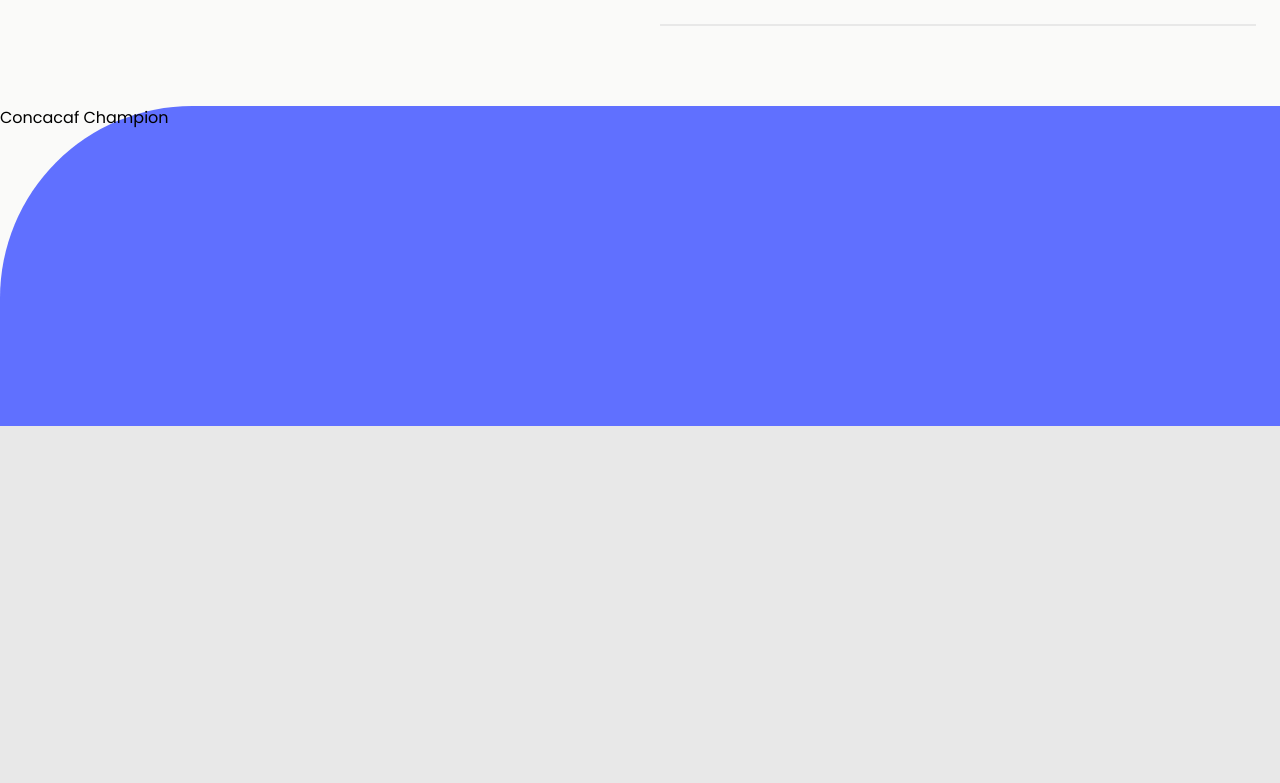
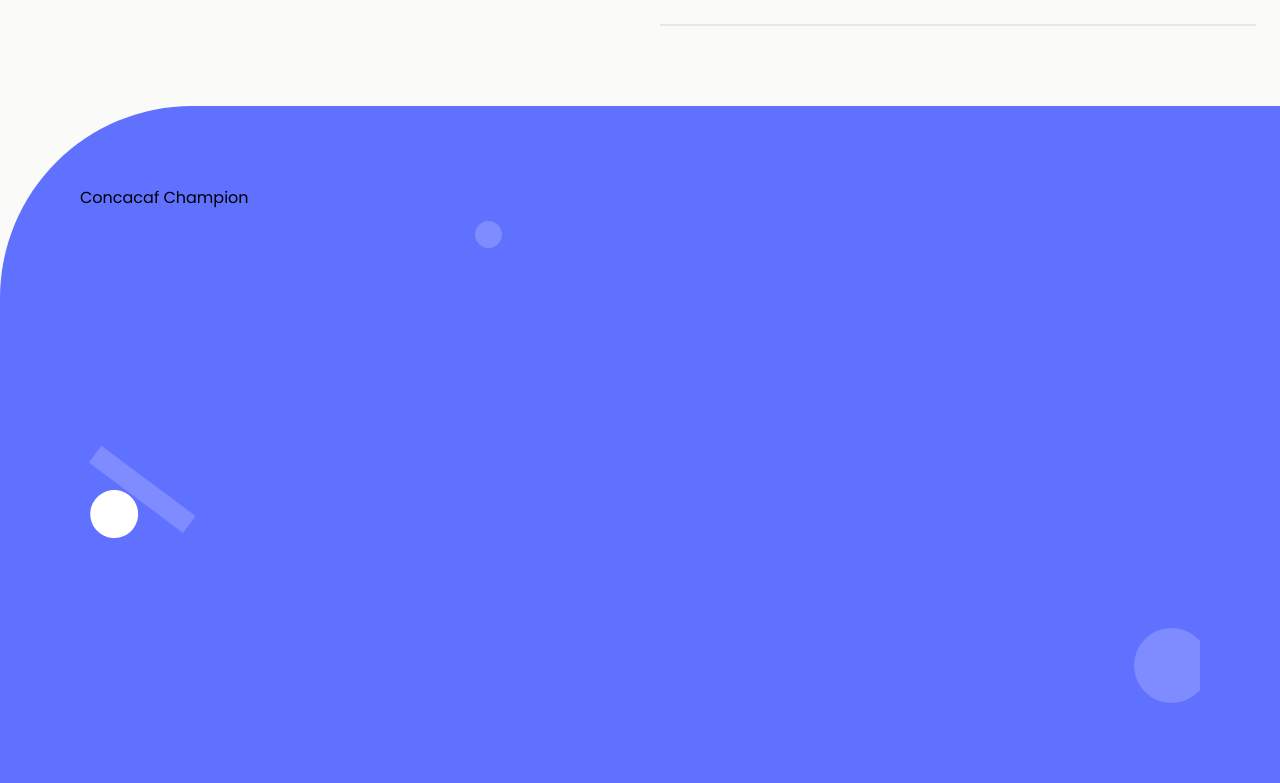
Before and after one commit to AlexRS90/react-portfolio, a React (Create React App) app: page / in a window 1280 px wide. Shown: the part 2937-3720 px from the top of the page. Before the commit the page ends 3363 px from the top, so only its background shows below. Built offline with nearby package versions, Linux system fonts and the light colour scheme.

Commit message:
Add bg classes

```diff
--- a/src/components/Footer.jsx
+++ b/src/components/Footer.jsx
@@ -3,8 +3,10 @@ import React from 'react';
 const Footer = () => {
   const pumas = 'Concacaf Champion';
   return (
-    <footer className="bg-primary rounded-tl-extraLarge h-80">
-      <p>{pumas}</p>
+    <footer className="bg-primary rounded-tl-extraLarge p-20">
+      <div className="bg-footer-pattern bg-no-repeat h-screen">
+        <p>{pumas}</p>
+      </div>
     </footer>
   );
 };
```
